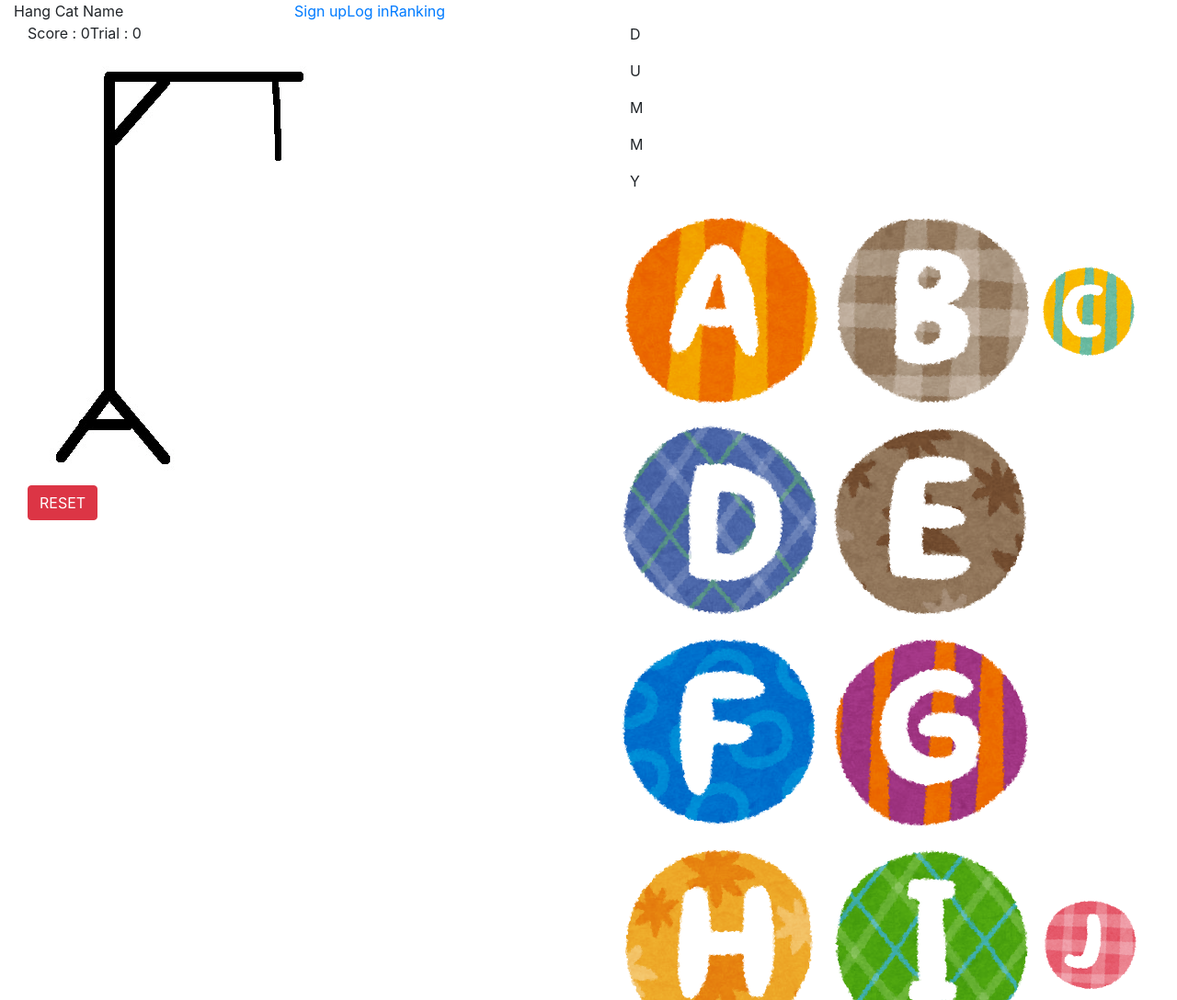
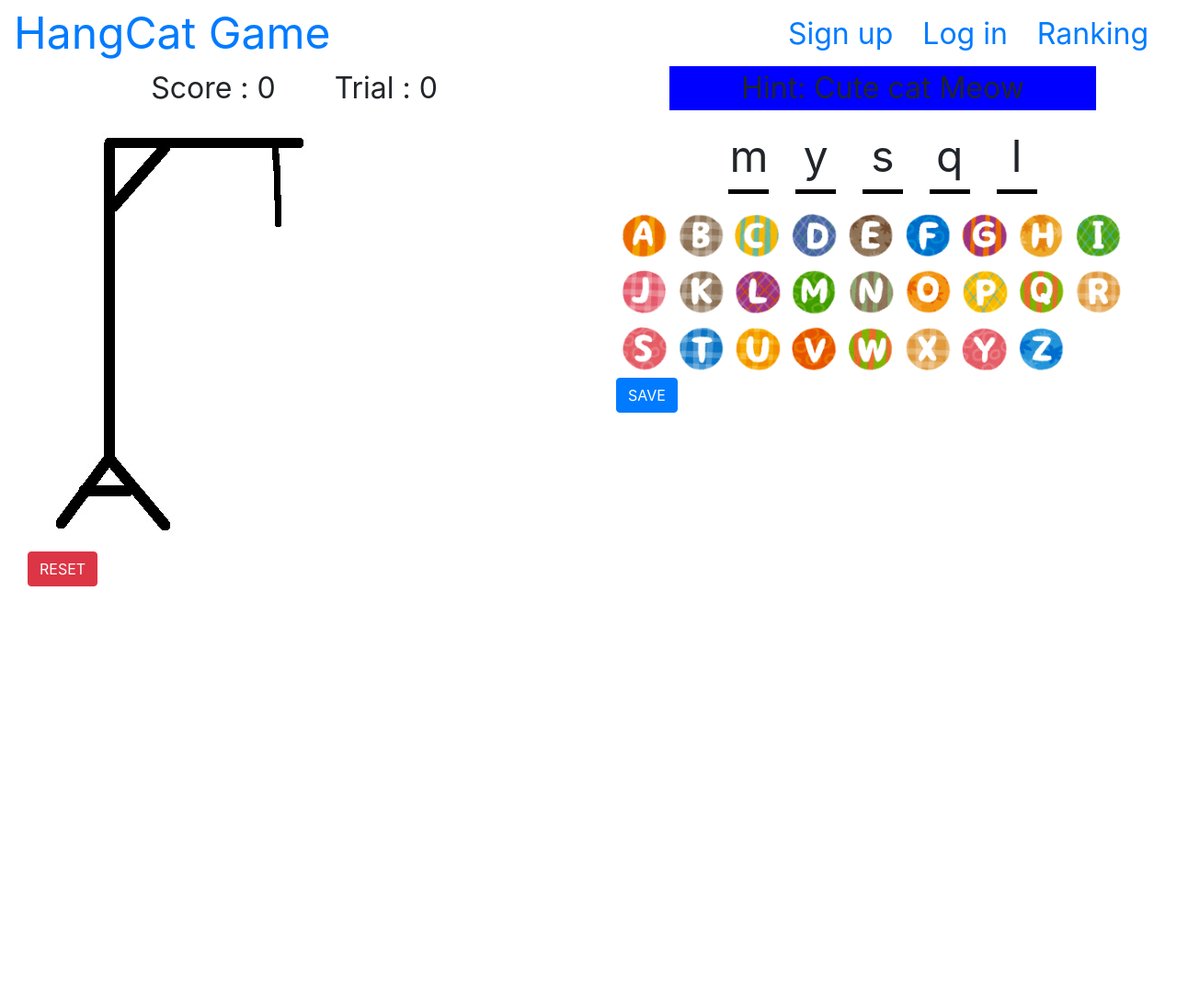
Before and after one commit to HarunaKakinoki/HangCatGame_Revised, a plain HTML site: page index.html in a window 1280 px wide. Shown: the top 1088 px of the page at 92% size. After the commit the page ends 800 px from the top, so only its background shows below. Drawn offline with nearby package versions, Linux system fonts and the light colour scheme; files that its build step writes are made by us from their sources.

Commit message:
modified styling, implemented rank.html

```diff
--- a/index.html
+++ b/index.html
@@ -22,8 +22,8 @@
 
         <!--App Name & Navigation-->
         <div class="row">
-            <div class="col-lg-3" id="app_name"></div>
-            <div id="navbar"></div>
+            <div class="col-lg-6" id="appName_container"></div>
+            <div class="col-lg-6" id="navbar"></div>
         </div>
 
         <!--Main body of the app-->
--- a/js/view.js
+++ b/js/view.js
@@ -2,18 +2,17 @@ const SCORE_TEXT = "Score : " + score;
 const TRIAL_TEXT = "Trial : " + trial;
 const RESET_BTN = "RESET";
 const SAVE_BTN = "SAVE";
-const APP_NAME = "Hang Cat Name";
+const APP_NAME = "HangCat Game";
 
 const appName = () => {
-    $('#app_name').html(APP_NAME);
+    const appName = $('<a/>').attr({
+        href : 'index.html',
+        id : 'appName'
+    }).html(APP_NAME);
+    $('#appName_container').append(appName);
 }
 
 const navBar = () => {
-    const $div = $('<div/>').attr({
-        id : 'navBarContainer'
-    });
-    const $ul = $('<ul/>');
-
     //Navbar links.
     const signup = $('<a/>')
     . attr({
@@ -36,8 +35,7 @@ const navBar = () => {
     })
     .text('Ranking');
 
-    $($div).append(signup, login, ranking);
-    $('#navbar').append($div);
+    $('#navbar').append(signup, login, ranking);
 }
 
 const playData = () => {
@@ -79,8 +77,7 @@ const resetBtn = () => {
 const hint = (current_hint) => {
     const $div = $('<div/>')
     .attr({
-        class : 'col-12',
-        id : 'currentHint'
+        id : 'hint'
     }).text(current_hint);
 
     $('#hint_container').append($div);
@@ -116,7 +113,7 @@ const letters = function() {
         //Generate each letter img.
         const letterImg = $('<img/>').attr({
             src : 'images/letters/' + letter + '.png',
-            class : 'letters',
+            class : 'letterBtns',
             id : letter, /*Eg : 'a' */
             alt : 'letter-img-' + letter
         }).click(function() {
@@ -206,8 +203,7 @@ View.createNavBar();
 View.createPlayData();
 View.createHangImg();
 View.createResetBtn();
-View.createHint();
-View.createLetters();
-View.createWord("DUMMY");
+View.createHint("Hint: Cute cat Meow");
+View.createWord("mysql");
 View.createLetters();
 View.createSaveBtn();
--- a/style.scss
+++ b/style.scss
@@ -2,3 +2,64 @@ body {
     margin: 0;
     padding: 0;
 }
+
+a {
+    text-decoration: none;
+}
+
+a:link {
+    text-decoration: none;
+}
+
+/*********************Index.html**************************/
+#appName_container {
+    font-size: 3em;
+}
+
+#navbar {
+    text-align: right;
+    padding-top: 0.8em;
+}
+
+.navLinks {
+    font-size: 2em;
+    margin: 0.5em;
+}
+
+#playdata {
+    text-align: center;
+}
+
+#score, #trial {
+    font-size: 2em;
+    margin: 1em;
+}
+
+#curWordField {
+    text-align: center;
+}
+
+#hint_container {
+    text-align: center;
+}
+
+#hint {
+    width: 80%;
+    margin: auto;
+    background: blue;
+    font-size: 2em;
+}
+
+.answerLetterContainers {
+    width: 8%;
+    margin: 0.3em;
+    font-size: 3em;
+    display: inline-block;
+    text-align: center;
+    border-bottom: 5px solid black;
+}
+
+.letterBtns {
+    width:9%;
+    margin: 0.3em;
+}
```
Also changed, not shown: rank.html (+54 -0 lines).
